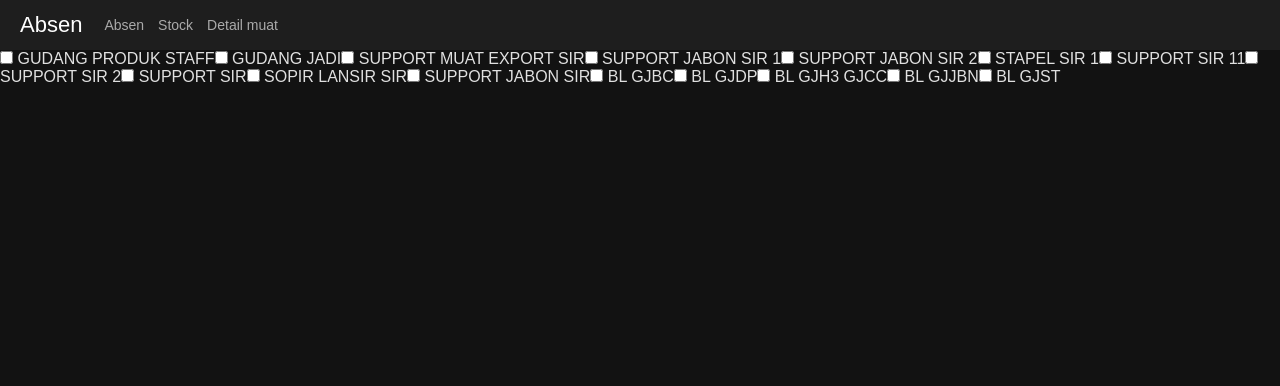
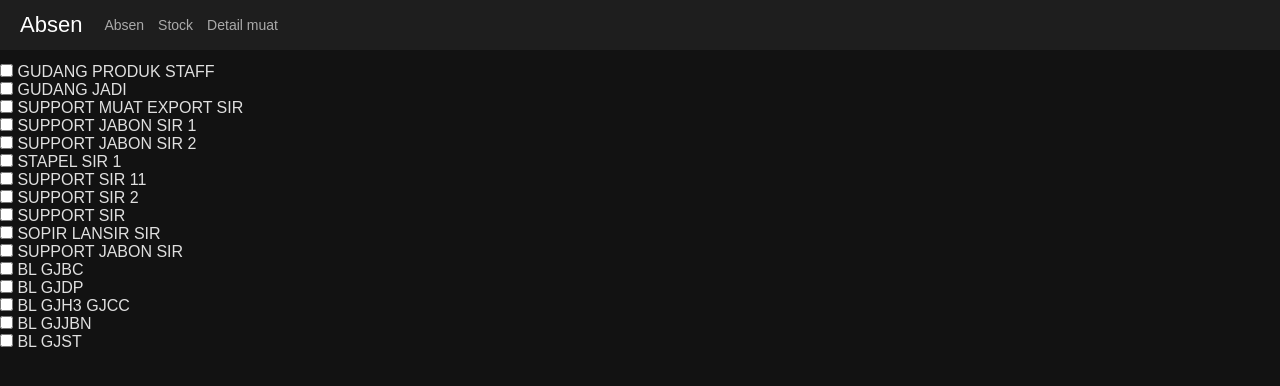
Before and after one commit to rijalBinHusen/admin-tools, a Vue app: page / in a window 1280 px wide. Both pictures are taken after a click on the link "Absen". Shown: the top 386 px of the page. Built offline with nearby package versions, Linux system fonts and the light colour scheme.

Commit message:
styling absen page

```diff
--- a/src/pages/Absen.vue
+++ b/src/pages/Absen.vue
@@ -21,9 +21,11 @@
 
 <template>
     <!-- [392, 4513, 4511, 4512, 4509, 4515, 4516, 4514, 4508, 4510] -->
-    <div class="checkbox-group">
-      <label v-for="departemen of departements">
-        <input type="checkbox" name="option" :value="departemen.id"> {{ departemen.name }}
-      </label>
+    <div class="row">
+        <div v-for="departemen of departements" class="col c12">
+        <label>
+            <input type="checkbox" name="option" :value="departemen.id"> {{ departemen.name }}
+        </label>
+        </div>
     </div>
 </template>
```
